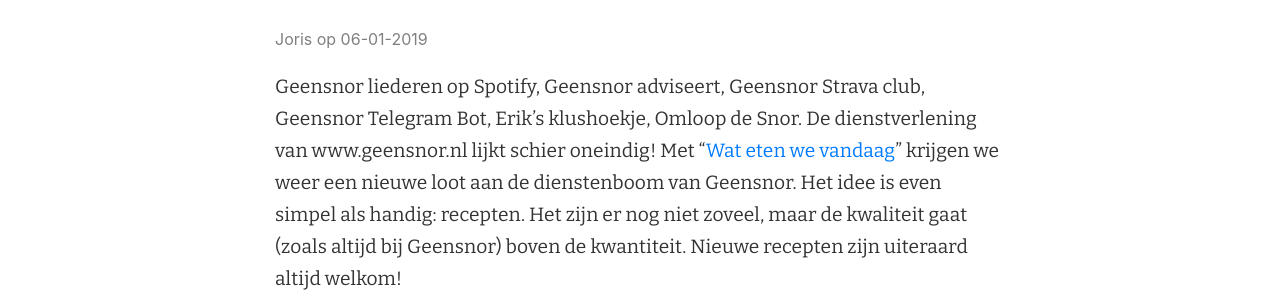
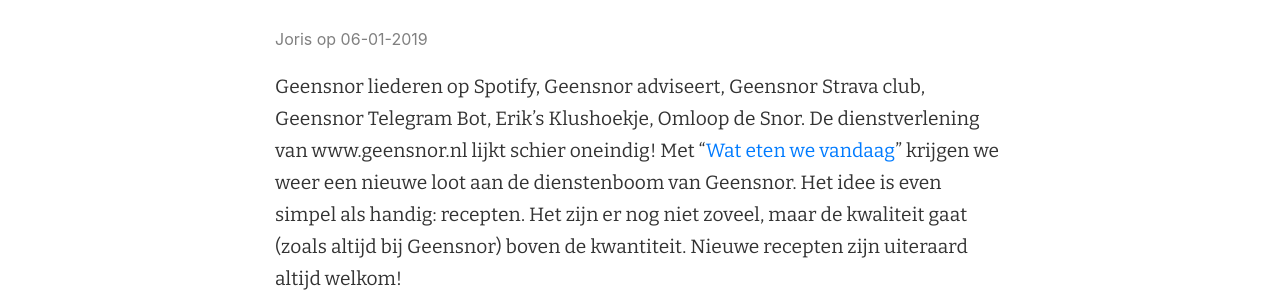
Before and after one commit to geensnor/geensnor.nl, a Jekyll site: the page built from _posts/2019-01-06-wat-eten-we-vandaag.md, in a window 1280 px wide. Shown: the part 385-685 px from the top of the page. Built offline with Jekyll 4.4.1, drawn with Linux system fonts in a browser that asks for light colours.

```diff
--- a/_posts/2019-01-06-wat-eten-we-vandaag.md
+++ b/_posts/2019-01-06-wat-eten-we-vandaag.md
@@ -9,6 +9,6 @@ permalink: /wat-eten-we-vandaag/
 categories:
   - Tips
 ---
-Geensnor liederen op Spotify, Geensnor adviseert, Geensnor Strava club, Geensnor Telegram Bot, Erik&#8217;s klushoekje, Omloop de Snor. De dienstverlening van www.geensnor.nl lijkt schier oneindig! Met &#8220;[Wat eten we vandaag](https://www.geensnor.nl/watetenwevandaag/)&#8221; krijgen we weer een nieuwe loot aan de dienstenboom van Geensnor. Het idee is even simpel als handig: recepten. Het zijn er nog niet zoveel, maar de kwaliteit gaat (zoals altijd bij Geensnor) boven de kwantiteit. Nieuwe recepten zijn uiteraard altijd welkom!
+Geensnor liederen op Spotify, Geensnor adviseert, Geensnor Strava club, Geensnor Telegram Bot, Erik&#8217;s Klushoekje, Omloop de Snor. De dienstverlening van www.geensnor.nl lijkt schier oneindig! Met &#8220;[Wat eten we vandaag](https://www.geensnor.nl/watetenwevandaag/)&#8221; krijgen we weer een nieuwe loot aan de dienstenboom van Geensnor. Het idee is even simpel als handig: recepten. Het zijn er nog niet zoveel, maar de kwaliteit gaat (zoals altijd bij Geensnor) boven de kwantiteit. Nieuwe recepten zijn uiteraard altijd welkom!
 
 <https://www.geensnor.nl/watetenwevandaag/>
```
Also changed, not shown: _posts/2018-11-11-tocht-bij-de-voordeur.md (+1 -1 lines), _posts/2018-12-18-kitten.md (+1 -1 lines), _posts/2019-02-08-kitten-2-2-de-praktijk-met-praktische-tips.md (+2 -2 lines), _posts/2019-04-01-kistje-voor-de-kubbs.md (+1 -1 lines), README.md.
